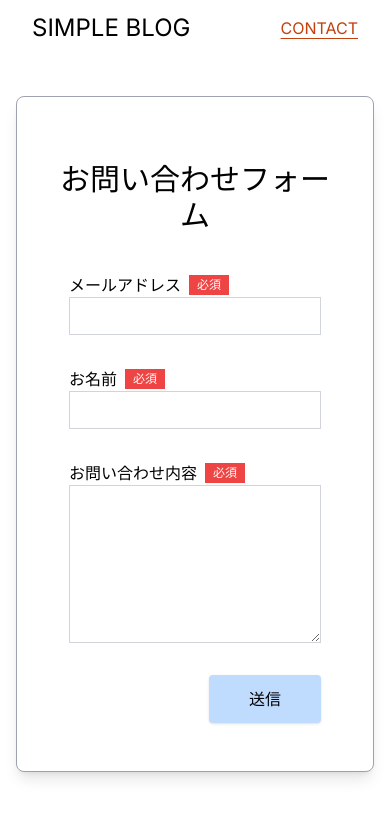
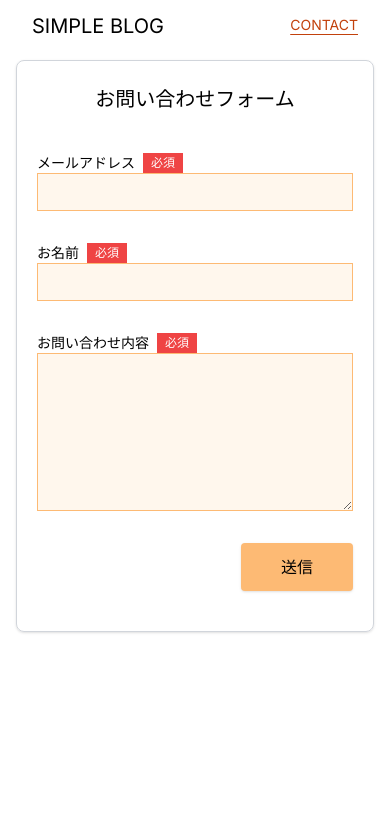
Before and after one commit to strwalk/simple-blog, a Next.js app: page /form in a window 390 px wide. Shown: the top 818 px of the page. Built offline with nearby package versions, Linux system fonts and the light colour scheme.

Commit message:
fix: page design

```diff
--- a/src/app/_components/ArticleContents/ListContents.tsx
+++ b/src/app/_components/ArticleContents/ListContents.tsx
@@ -6,7 +6,7 @@ export default function ListContents({ contents }: ListContentsProps) {
   return contents.children.map((listItem) =>
     listItem.children.map((listItemChild, index) =>
       listItemChild.children.map((listOneText) => (
-        <li key={index} className="pl-1">
+        <li key={index} className="pl-0.5">
           {listOneText.text}
         </li>
       ))
--- a/src/app/_components/ArticleContents/index.tsx
+++ b/src/app/_components/ArticleContents/index.tsx
@@ -33,11 +33,11 @@ export function ArticleContents({ contentsRawChildren }: Props) {
             }
           })
         ) : contents.type === 'numbered-list' ? (
-          <ol key={index} className="list-decimal">
+          <ol key={index} className="list-decimal mx-3">
             <ListContents contents={contents} />
           </ol>
         ) : contents.type === 'bulleted-list' ? (
-          <ul key={index} className="list-disc">
+          <ul key={index} className="list-disc mx-3 ">
             <ListContents contents={contents} />
           </ul>
         ) : null
--- a/src/app/_components/FormItem/index.tsx
+++ b/src/app/_components/FormItem/index.tsx
@@ -24,11 +24,12 @@ export function FormItem() {
         ref.current?.reset();
       }}
       ref={ref}
-      className="flex flex-col gap-8"
+      className="flex flex-col gap-8 w-full"
     >
-      <section>
+      <section className="flex justify-center">
+        <section className="grow md:grow-0">
           <section className="flex gap-2 items-center">
-          <label htmlFor="email" className="block">
+            <label htmlFor="email" className="block text-sm sm:text-base">
               メールアドレス
             </label>
             <span className="bg-red-500 text-white py-0.5 px-2 text-xs">
@@ -40,12 +41,14 @@ export function FormItem() {
             id="email"
             name="email"
             required={true}
-          className="border border-gray-300 w-full md:w-[24rem] py-1.5 px-2"
+            className="border border-orange-300 w-full bg-orange-50 md:w-[24rem] py-1.5 px-2"
           />
         </section>
-      <section>
+      </section>
+      <section className="flex justify-center">
+        <section className="grow md:grow-0">
           <section className="flex gap-2 items-center">
-          <label htmlFor="username" className="block">
+            <label htmlFor="username" className="block text-sm sm:text-base">
               お名前
             </label>
             <span className="bg-red-500 text-white py-0.5 px-2 text-xs">
@@ -57,12 +60,14 @@ export function FormItem() {
             id="username"
             name="username"
             required={true}
-          className="border border-gray-300 w-full md:w-[24rem] py-1.5 px-2"
+            className="border border-orange-300 bg-orange-50 w-full md:w-[24rem] py-1.5 px-2"
           />
         </section>
-      <section>
+      </section>
+      <section className="flex justify-center">
+        <section className="grow md:grow-0">
           <section className="flex gap-2 items-center">
-          <label htmlFor="message" className="block">
+            <label htmlFor="message" className="block text-sm sm:text-base">
               お問い合わせ内容
             </label>
             <span className="bg-red-500 text-white py-0.5 px-2 text-xs">
@@ -74,14 +79,15 @@ export function FormItem() {
             name="message"
             rows={6}
             required={true}
-          className="border border-gray-300 block w-full md:w-[24rem] py-1.5 px-2"
+            className="border border-orange-300 bg-orange-50 block w-full md:w-[24rem] py-1.5 px-2"
           />
+        </section>
       </section>
       <section className="flex justify-end">
         <button
           type="submit"
           disabled={isOpen}
-          className="bg-blue-200 hover:bg-blue-100 py-3 px-10 rounded shadow"
+          className="bg-orange-300 hover:bg-orange-200 py-3 px-10 rounded shadow"
         >
           送信
         </button>
--- a/src/app/_components/Header/index.tsx
+++ b/src/app/_components/Header/index.tsx
@@ -2,16 +2,16 @@ import Link from 'next/link';
 
 export function Header() {
   return (
-    <header className="py-3 px-8 flex justify-between items-center">
+    <header className="py-3 px-8 flex justify-between items-start sm:items-center">
       <Link href="/" className="hover:text-gray-500">
-        <h1 className="text-2xl text-bold">SIMPLE BLOG</h1>
+        <h1 className="text-xl sm:text-2xl text-bold">SIMPLE BLOG</h1>
       </Link>
       <nav>
         <ul>
           <li>
             <Link
               href="/form"
-              className="text-orange-700 hover:text-orange-400 underline underline-offset-4 decoration-orange-700"
+              className="text-orange-700 hover:text-orange-400 text-sm sm:text-lg underline underline-offset-4 decoration-orange-700"
             >
               CONTACT
             </Link>
--- a/src/app/_components/LargeArticle/index.tsx
+++ b/src/app/_components/LargeArticle/index.tsx
@@ -25,7 +25,9 @@ export function LargeArticle({ articleId, title, contents }: Props) {
         />
       </section>
       <h2 className="mt-4 font-bold text-lg">{title}</h2>
-      <p className="text-xs mt-2 line-clamp-2 text-gray-500">{contents}</p>
+      <p className="text-xs mt-2 line-clamp-2 text-gray-500">
+        {contents.replaceAll(/\\n/g, '')}
+      </p>
     </Link>
   );
 }
--- a/src/app/_components/Modal/index.tsx
+++ b/src/app/_components/Modal/index.tsx
@@ -74,7 +74,7 @@ export function Modal({ formState, isOpen, setIsOpen }: Props) {
           <section className="flex justify-center">
             <button
               onClick={modalClose}
-              className="bg-blue-100 hover:bg-blue-200 py-3 px-6 rounded shadow"
+              className="bg-orange-200 hover:bg-orange-300 py-3 px-6 rounded shadow"
             >
               閉じる
             </button>
--- a/src/app/article/[article_id]/page.tsx
+++ b/src/app/article/[article_id]/page.tsx
@@ -16,7 +16,7 @@ export default async function Article({ params: { article_id } }: Params) {
   return (
     <main>
       <Header />
-      <section className="py-10 px-10 flex justify-center">
+      <section className="pt-3 sm:pt-6 pb-10 px-6 sm:px-10 flex justify-center">
         <section className="w-[39rem]">
           <section className="flex justify-center">
             <Image
@@ -28,7 +28,9 @@ export default async function Article({ params: { article_id } }: Params) {
               className="h-[14rem] sm:h-[21rem] w-[28rem] sm:w-[40rem] object-cover object-[center_28%]"
             />
           </section>
-          <h1 className="text-center text-3xl mt-10">{article.title}</h1>
+          <h1 className="text-center text-lg sm:text-3xl mt-10">
+            {article.title}
+          </h1>
           <ArticleContents contentsRawChildren={contentsRawChildren} />
           <section className="flex justify-center">
             <Link
--- a/src/app/form/page.tsx
+++ b/src/app/form/page.tsx
@@ -4,9 +4,11 @@ export default function Form() {
   return (
     <main>
       <Header />
-      <section className="py-10 px-4 md:px-10 flex justify-center items-center">
-        <section className="w-full md:w-[39rem] bg-white pt-16 pb-12 px-8 rounded-lg border border-gray-400 shadow-lg">
-          <h1 className="text-center text-3xl">お問い合わせフォーム</h1>
+      <section className="py-2 sm:py-10 px-4 md:px-10 flex justify-center items-center">
+        <section className="w-full md:w-[39rem] py-6 sm:pt-16 pb-10 sm:pb-12 px-5 sm:px-8 rounded-lg border border-gray-300 shadow sm:shadow-md">
+          <h1 className="text-center text-xl sm:text-2xl md:text-3xl">
+            お問い合わせフォーム
+          </h1>
           <section className="flex justify-center mt-10 w-full">
             <FormItem />
           </section>
--- a/src/app/page.tsx
+++ b/src/app/page.tsx
@@ -7,10 +7,10 @@ export default async function Home() {
   return (
     <main>
       <Header />
-      <section className="py-6 px-10 flex justify-center">
+      <section className="pt-3 sm:pt-6 pb-6 px-4 sm:px-10 flex justify-center">
         <section className="w-[50rem]">
           {articles.length > 0 ? (
-            <section className="grid grid-cols-2 gap-8">
+            <section className="grid grid-cols-1 sm:grid-cols-2 gap-8">
               {articles.slice(0, 2).map((article) => (
                 <LargeArticle
                   key={article.id}
@@ -22,7 +22,7 @@ export default async function Home() {
             </section>
           ) : null}
           {articles.length > 2 ? (
-            <section className="grid grid-cols-3 gap-8 mt-6">
+            <section className="grid grid-cols-1 sm:grid-cols-3 gap-8 mt-6">
               {articles.slice(2).map((article) => (
                 <NormalArticle
                   key={article.id}
```
Lines whose indentation alone changed are shown as unchanged.
